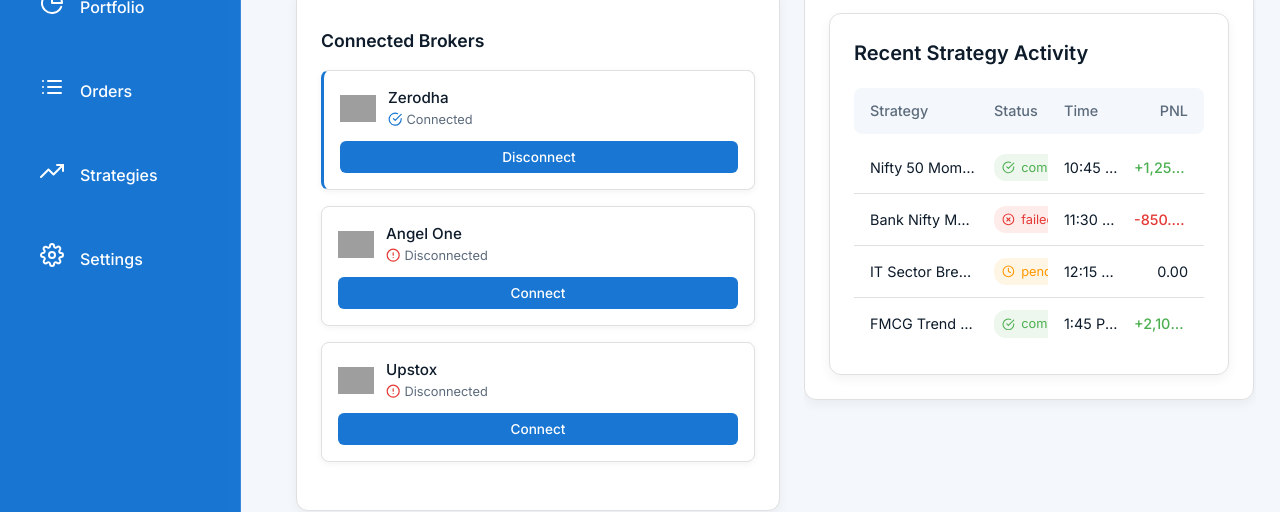
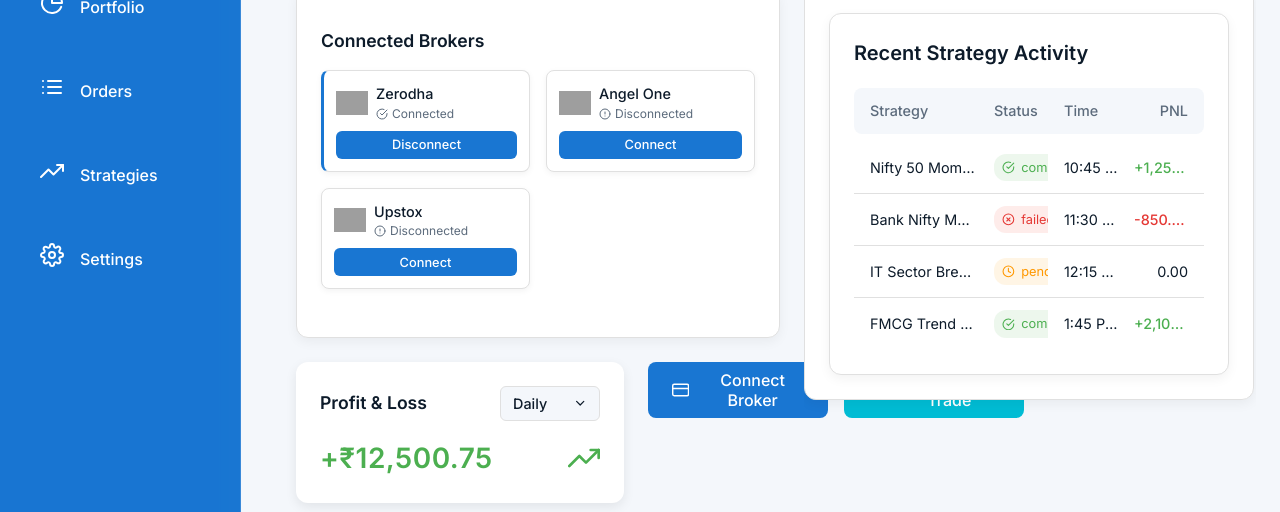
Before and after one commit to sudhanshu2070/last-trade, a React (Vite) app: page / in a window 1280 px wide. Shown: the part 199-711 px from the top of the page. Built offline with nearby package versions, Linux system fonts and the light colour scheme; grey boxes are pictures that could not be loaded.

Commit message:
Dashboard 0.97

```diff
--- a/src/components/Brokers/BrokerConnection.module.css
+++ b/src/components/Brokers/BrokerConnection.module.css
@@ -9,19 +9,22 @@
   margin-bottom: 1rem;
 }
 
+/* Updated brokersGrid for three cards per row */
 .brokersGrid {
   display: grid;
-    grid-template-columns: repeat(auto-fill, minmax(220px, 1fr));
+  grid-template-columns: repeat(auto-fill, minmax(180px, 1fr)); /* Reduced from 220px */
   gap: 1rem;
 }
 
+/* Slightly more compact broker card */
 .brokerCard {
   background: var(--background-paper);
   border-radius: 8px;
-    padding: 1rem;
+  padding: 0.75rem; /* Reduced from 1rem */
   box-shadow: 0 2px 6px rgba(0, 0, 0, 0.05);
   border: 1px solid var(--divider);
   transition: all 0.2s ease;
+  min-width: 0; /* Prevents grid blowout */
 }
 
 .brokerCard.connected {
@@ -31,27 +34,23 @@
 .cardContent {
   display: flex;
   flex-direction: column;
-    gap: 0.75rem;
+  gap: 0.5rem; /* Reduced from 0.75rem */
 }
 
 .brokerHeader {
   display: flex;
   align-items: center;
-    gap: 0.75rem;
+  gap: 0.5rem; /* Reduced from 0.75rem */
 }
 
 .brokerLogo {
-    width: 36px;
-    height: 36px;
+  width: 32px; /* Reduced from 36px */
+  height: 32px;
   object-fit: contain;
 }
 
-  .brokerNameStatus {
-    flex: 1;
-  }
-
 .brokerName {
-    font-size: 0.95rem;
+  font-size: 0.9rem; /* Reduced from 0.95rem */
   font-weight: 500;
   color: var(--text-primary);
   display: block;
@@ -61,18 +60,8 @@
   display: flex;
   align-items: center;
   gap: 0.25rem;
-    font-size: 0.8rem;
+  font-size: 0.75rem; /* Reduced from 0.8rem */
   color: var(--text-secondary);
-  }
-
-  .connectedIcon {
-    color: var(--primary-main);
-    font-size: 0.9rem;
-  }
-
-  .disconnectedIcon {
-    color: var(--error);
-    font-size: 0.9rem;
 }
 
 .connectButton {
@@ -80,21 +69,29 @@
   background: var(--primary-main);
   color: white;
   border: none;
-    padding: 0.5rem;
+  padding: 0.4rem; /* Reduced from 0.5rem */
   border-radius: 6px;
-    font-size: 0.85rem;
+  font-size: 0.8rem; /* Reduced from 0.85rem */
   font-weight: 500;
   cursor: pointer;
   transition: all 0.2s ease;
 }
 
-  .connectButton:hover {
-    background: var(--primary-dark);
-  }
-
-  /* Responsive Design */
-  @media (max-width: 768px) {
+/* Responsive Design - Now only stacks on mobile */
+@media (max-width: 640px) { /* Changed from 768px */
   .brokersGrid {
       grid-template-columns: 1fr;
   }
+
+  /* Revert to original sizes on mobile */
+  .brokerCard {
+      padding: 1rem;
   }
+  .brokerLogo {
+      width: 36px;
+      height: 36px;
+  }
+  .brokerName {
+      font-size: 0.95rem;
+  }
+}
```
Lines whose indentation alone changed are shown as unchanged.
